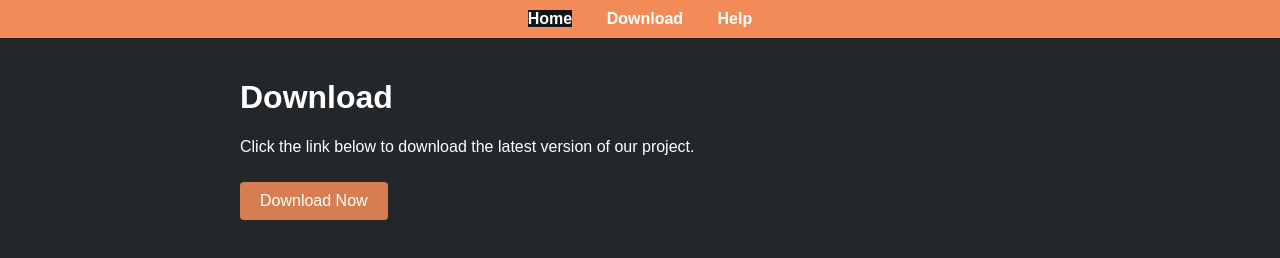
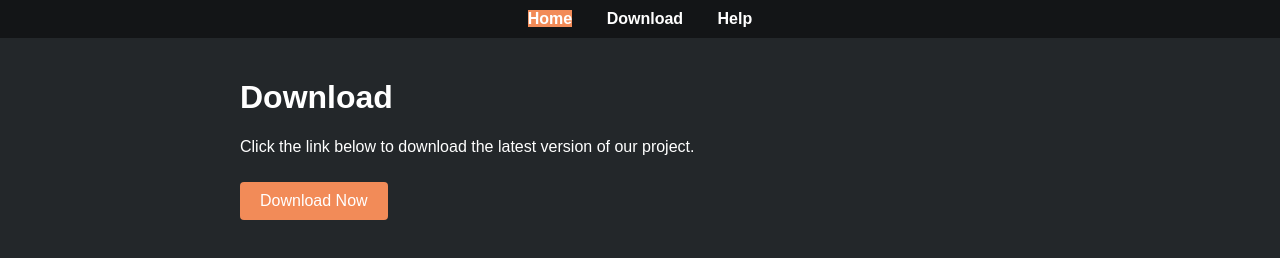
Before and after one commit to FencingLefty3/Mouse-Resistance, a plain HTML site: page download.html in a window 1280 px wide. In both pictures the pointer is over the link "Home". Drawn offline with Linux system fonts and the light colour scheme.

Commit message:
Update style.css

```diff
--- a/style.css
+++ b/style.css
@@ -7,7 +7,7 @@ body {
 }
 
 nav {
-  background-color: #f28b58;
+  background-color: #131517;
   padding: 10px;
   text-align: center;
 }
@@ -20,7 +20,7 @@ nav a {
 }
 
 nav a:hover {
-  background: #131517;
+  background: #f28b58;
 }
 
 main {
@@ -33,12 +33,12 @@ main {
   display: inline-block;
   margin-top: 10px;
   padding: 10px 20px;
-  background-color: #d67d51;
+  background-color: #f28b58;
   color: white;
   text-decoration: none;
   border-radius: 4px;
 }
 
 .download-btn:hover {
-  background-color: #f28b58;
+  background-color: #d67d51;
 }
```
